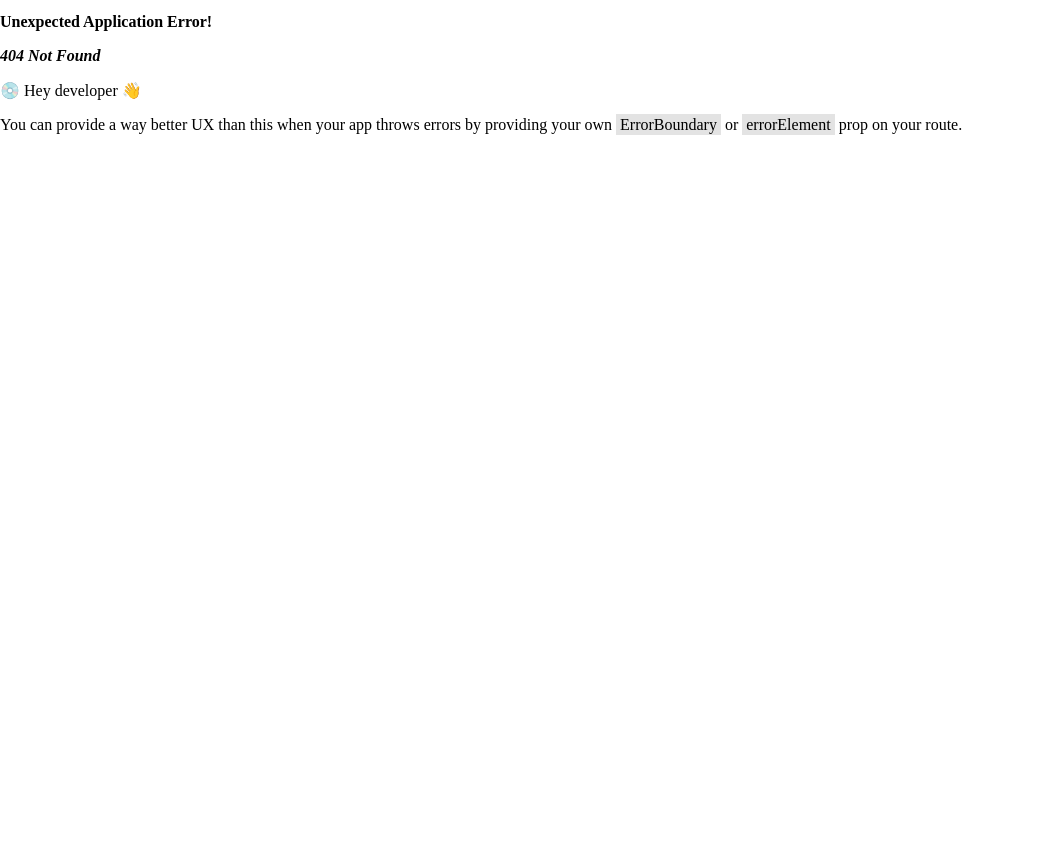
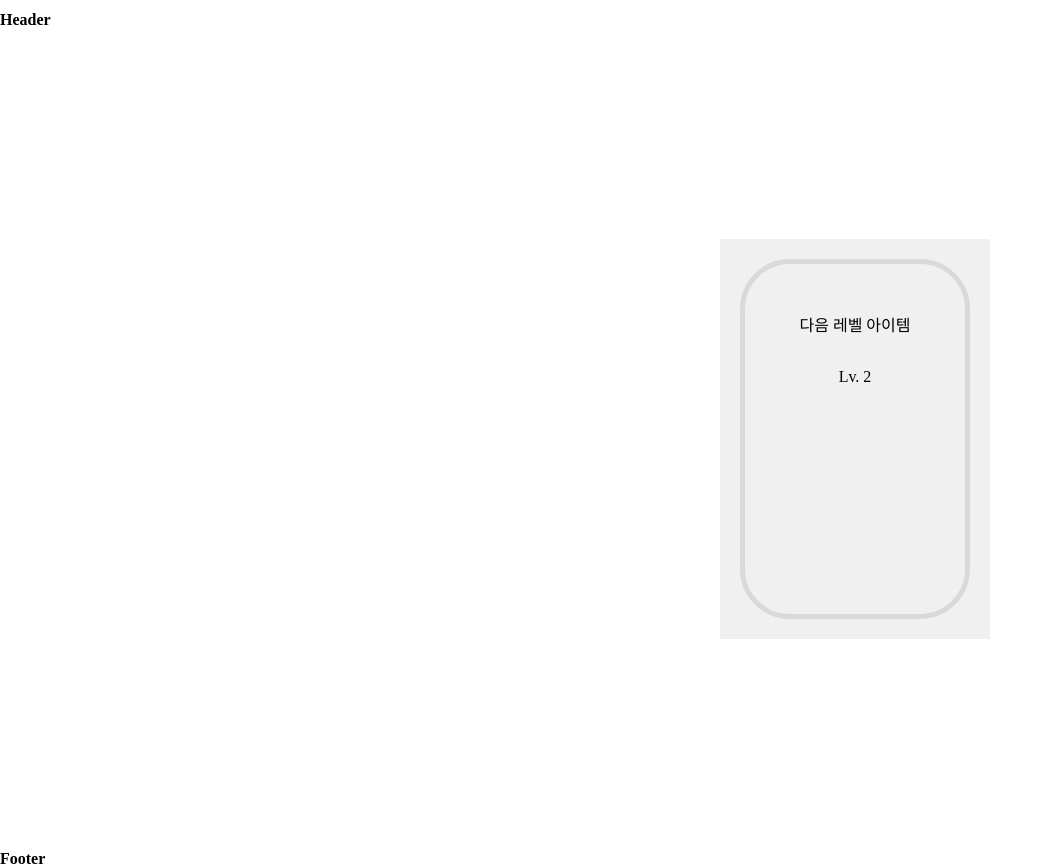
Before and after one commit to heeoneie/cote-is-really-cute, a React (Create React App) app: page /petroom in a window 1280 px wide. Before the commit this address had no page. Shown: the whole page, without its empty margins (0-1053 px from the left). Before the commit the page ends 813 px from the top, so only its background shows below. Built offline with nearby package versions, Linux system fonts and the light colour scheme; sample sign-in values are in the browser's storage; a web font is replaced by a local one.

Commit message:
:white_check_mark: test: Add petroom

```diff
--- a/src/app.css
+++ b/src/app.css
@@ -1,6 +1,7 @@
 @font-face {
   font-family: 'GmarketSansMedium';
-    src: url('https://fastly.jsdelivr.net/gh/projectnoonnu/noonfonts_2001@1.1/GmarketSansMedium.woff') format('woff');
+  src: url('https://fastly.jsdelivr.net/gh/projectnoonnu/noonfonts_2001@1.1/GmarketSansMedium.woff')
+    format('woff');
   font-weight: normal;
   font-style: normal;
 }
--- /dev/null
+++ b/src/pages/PetRoom.js
@@ -0,0 +1,102 @@
+import React, { useEffect } from 'react';
+// import { AppContext } from '../App';
+
+const PetRoom = () => {
+  // const { userExp } = useContext(AppContext);
+  const userExp = 0; //임시 변수
+  const level = Math.floor(userExp / 100) + 1;
+
+  useEffect(() => {
+    // 스크립트가 이미 로드된 경우 중복 로딩 방지
+    if (
+      !document.querySelector(
+        'script[src="https://unpkg.com/@splinetool/viewer@1.9.27/build/spline-viewer.js"]',
+      )
+    ) {
+      const script = document.createElement('script');
+      script.src =
+        'https://unpkg.com/@splinetool/viewer@1.9.27/build/spline-viewer.js';
+      script.type = 'module';
+      document.body.appendChild(script);
+    }
+  }, []);
+
+  // 레벨에 따라 다른 Spline URL을 렌더링
+  const getRoom = (level) => {
+    if (level > 2) {
+      return 'https://prod.spline.design/tl3S3KKaSASoiAnl/scene.splinecode'; // 레벨 3 이상
+    } else if (level > 1) {
+      return 'https://prod.spline.design/BbXVJz7rx7U5FvcP/scene.splinecode'; // 레벨 2
+    } else {
+      return 'https://prod.spline.design/pI2VvHNgRZPe6A2i/scene.splinecode'; // 레벨 1
+    }
+  };
+
+  const getItem = (level) => {
+    if (level > 2) {
+      return 'https://prod.spline.design/neyrs1rGnFWxMNm0/scene.splinecode'; // 레벨 3 이상
+    } else if (level > 1) {
+      return 'https://prod.spline.design/R1QC1a2qPpz6j3VM/scene.splinecode'; // 레벨 2
+    } else {
+      return 'https://prod.spline.design/wd2lp0v8GDqU0Utg/scene.splinecode'; // 레벨 1
+    }
+  };
+
+  return (
+    <div
+      style={{
+        display: 'flex', // Flexbox를 사용하여 가로 정렬
+        width: 'calc(100vw - 290px)', // 메뉴바를 제외한 너비
+        height: '100vh', // 전체 화면 높이
+        margin: 0,
+        padding: 0,
+        overflow: 'hidden',
+        flexDirection: 'row', // 가로 방향으로 배치
+        alignItems: 'center', // 수직 중앙 정렬
+        justifyContent: 'space-between', // 콘텐츠 사이의 공간을 균등하게 배분
+      }}
+    >
+      <spline-viewer
+        style={{
+          flex: 1,
+          width: '100%',
+          height: '100%',
+          minWidth: '300px',
+          minHeight: '300px',
+        }} // flex: 1로 가용 공간을 차지하도록 설정
+        url={getRoom(level)}
+      ></spline-viewer>
+      <div
+        style={{
+          width: '250px',
+          margin: '0',
+          padding: '10px',
+          backgroundColor: '#f0f0f0',
+        }}
+      >
+        <div
+          style={{
+            height: '350px',
+            border: '5px solid #d9d9d9',
+            borderRadius: '50px',
+            display: 'flex',
+            flexDirection: 'column',
+            justifyContent: 'center',
+            alignItems: 'center',
+            textAlign: 'center',
+            margin: '10px',
+          }}
+        >
+          <p>다음 레벨 아이템</p>
+          <p>Lv. {level + 1}</p>
+          <spline-viewer
+            style={{ width: '80%', height: '180px' }} // 크기 조정
+            url={getItem(level)}
+          ></spline-viewer>
+        </div>
+      </div>
+    </div>
+  );
+};
+
+export default PetRoom;
--- a/src/router/router.js
+++ b/src/router/router.js
@@ -6,6 +6,7 @@ import SignUp from '../pages/SignUp';
 import ProblemSolving from '../pages/ProblemSolving';
 import CategoryBtn from '../components/CategoryBtn';
 import ProtectedRoute from './ProtectedRoute';
+import PetRoom from '../pages/PetRoom';
 
 const routes = [
   {
@@ -36,6 +37,14 @@ const routes = [
       </ProtectedRoute>
     ),
   },
+  {
+    path: '/petroom', // 문제 풀이 페이지를 위한 라우트
+    element: (
+      <ProtectedRoute>
+        <PetRoom />
+      </ProtectedRoute>
+    ),
+  },
 ];
 
 const router = createBrowserRouter([
```
Also changed, not shown: 1 other file (tests, documents, lock files or other folders). Lines whose indentation alone changed are shown as unchanged.
